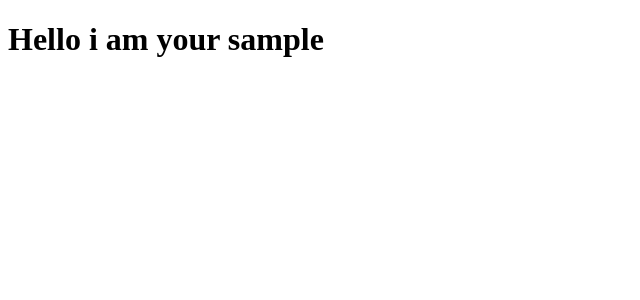
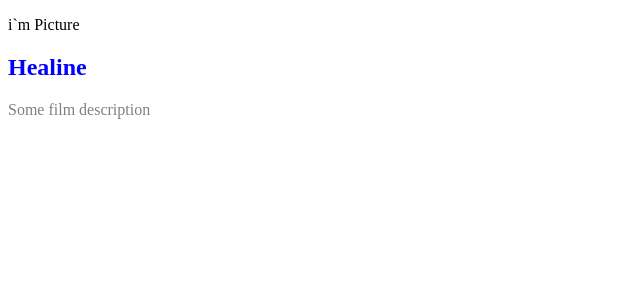
Before and after one commit to SergijPSO/starWars, a React (Create React App) app: page / in a window 1280 px wide. Shown: the top 300 px of the page, without its empty margins (0-640 px from the left). Built offline with nearby package versions, Linux system fonts and the light colour scheme.

Commit message:
basic structure was added and react -axios package was installed

```diff
--- a/package.json
+++ b/package.json
@@ -6,7 +6,9 @@
     "@testing-library/jest-dom": "^4.2.4",
     "@testing-library/react": "^9.5.0",
     "@testing-library/user-event": "^7.2.1",
+    "axios": "^0.19.2",
     "react": "^16.13.1",
+    "react-axios": "^2.0.3",
     "react-dom": "^16.13.1",
     "react-scripts": "3.4.1"
   },
--- a/src/App.js
+++ b/src/App.js
@@ -1,9 +1,13 @@
 import React from 'react';
+import MovieList from "./components/MovieList/MovieList";
+
 import './App.css';
 
 function App() {
   return (
-   <h1>Hello i am your sample</h1>
+  <div>
+   <MovieList />
+  </div>
   );
 }
 
--- /dev/null
+++ b/src/components/MovieCard/MovieCard.css
@@ -0,0 +1,7 @@
+.movie-headline {
+    color:blue;
+}
+
+.movie-description {
+    color: grey;
+}
--- /dev/null
+++ b/src/components/MovieCard/MovieCard.js
@@ -0,0 +1,17 @@
+import React from 'react';
+import '../MovieCard/MovieCard.css';
+
+class MovieCard extends React.Component{
+
+render(){
+ return(
+   <div>
+     <p>i`m Picture</p>
+     <h2 className="movie-headline">Healine</h2>
+     <p className="movie-description">Some film description</p>
+   </div>
+  )
+ }
+}
+
+export default MovieCard
--- /dev/null
+++ b/src/components/MovieList/MovieList.js
@@ -0,0 +1,15 @@
+import React from 'react';
+import MovieCard from '../MovieCard/MovieCard'
+
+import '../MovieList/MovieList.css'
+
+class MovieList extends React.Component{
+
+ render(){
+  return(
+   <MovieCard />
+  )
+ }
+}
+
+export default MovieList
```
Also changed, not shown: src/components/MovieList/MovieList.css (added), 1 other file (tests, documents, lock files or other folders).
